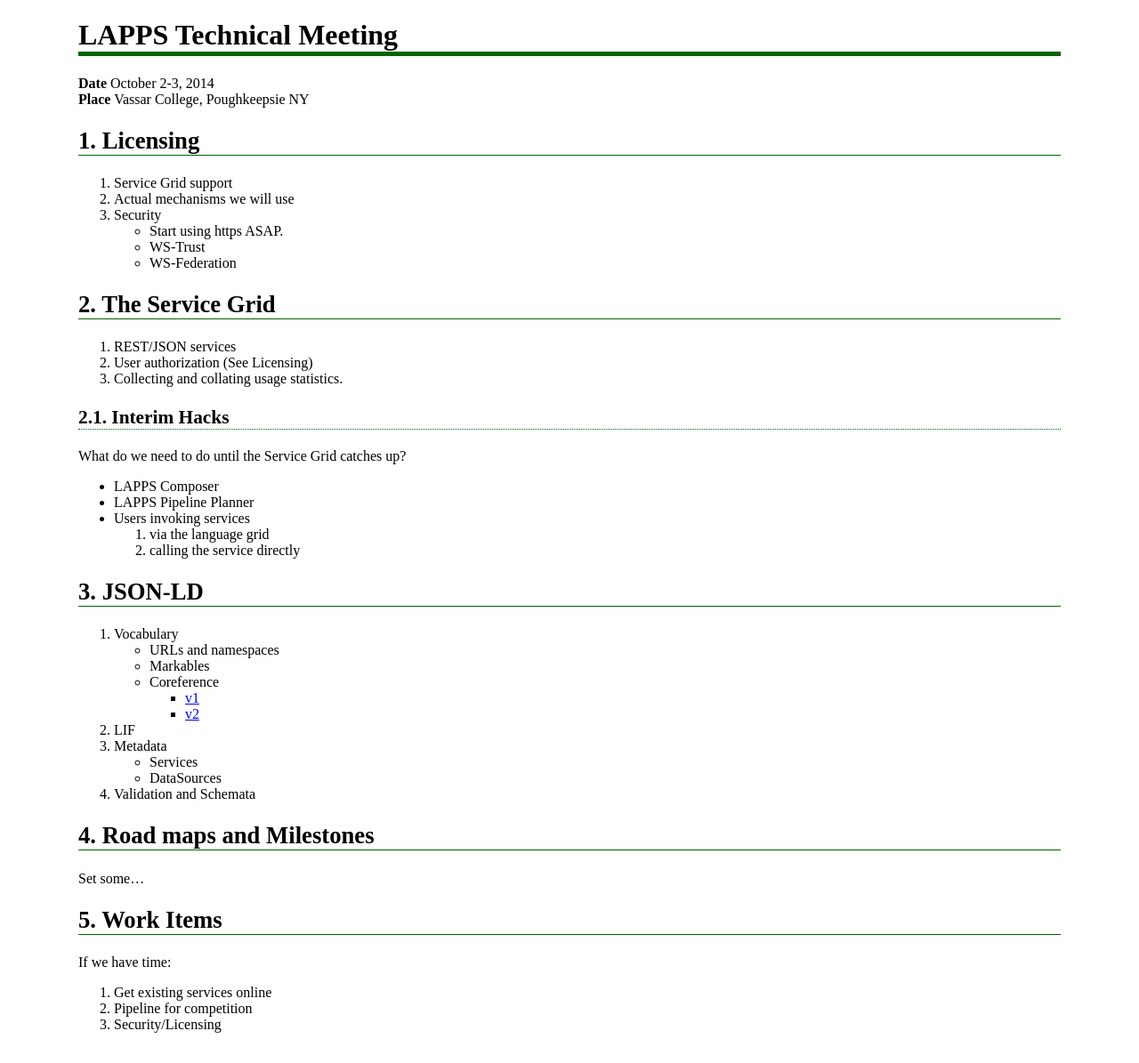
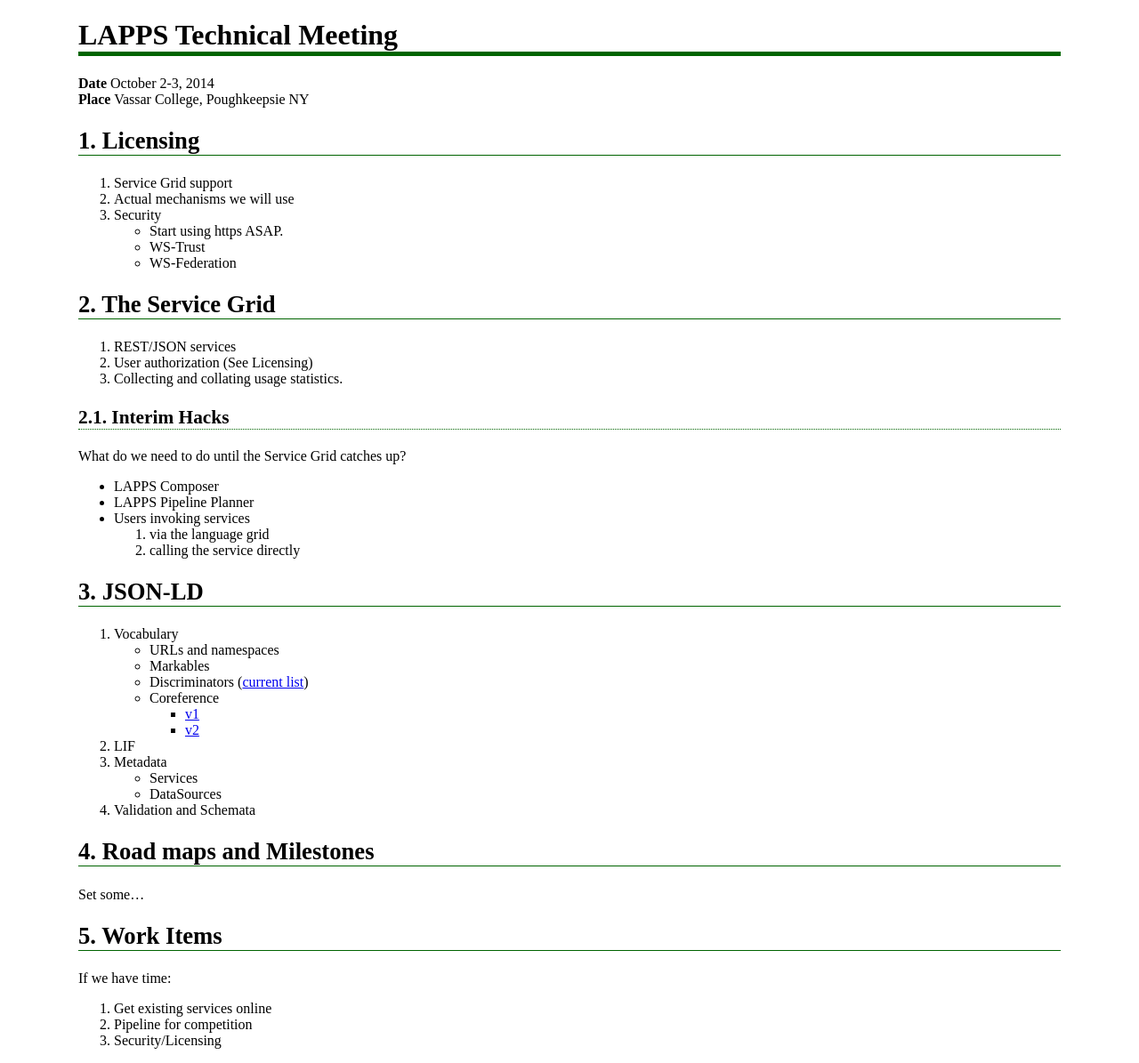
Before and after one commit to lapps/lapps.github.io, a Jekyll site: the page built from TechMeeting2014-10-02.md, in a window 1280 px wide. Shown: the whole page at 89% size. Built offline with Jekyll 4.4.1, drawn with Linux system fonts in a browser that asks for light colours.

Commit message:
Added discriminators to meeting agenda.

```diff
--- a/TechMeeting2014-10-02.md
+++ b/TechMeeting2014-10-02.md
@@ -33,6 +33,7 @@
 1. Vocabulary
 	* URLs and namespaces
 	* Markables
+	* Discriminators ([current list](http://vocab.lappsgrid.org/discriminators.html))
 	* Coreference
 		* [v1](../interchange/coref-v1.html)
 		* [v2](../interchange/coref-v2.html)
```
